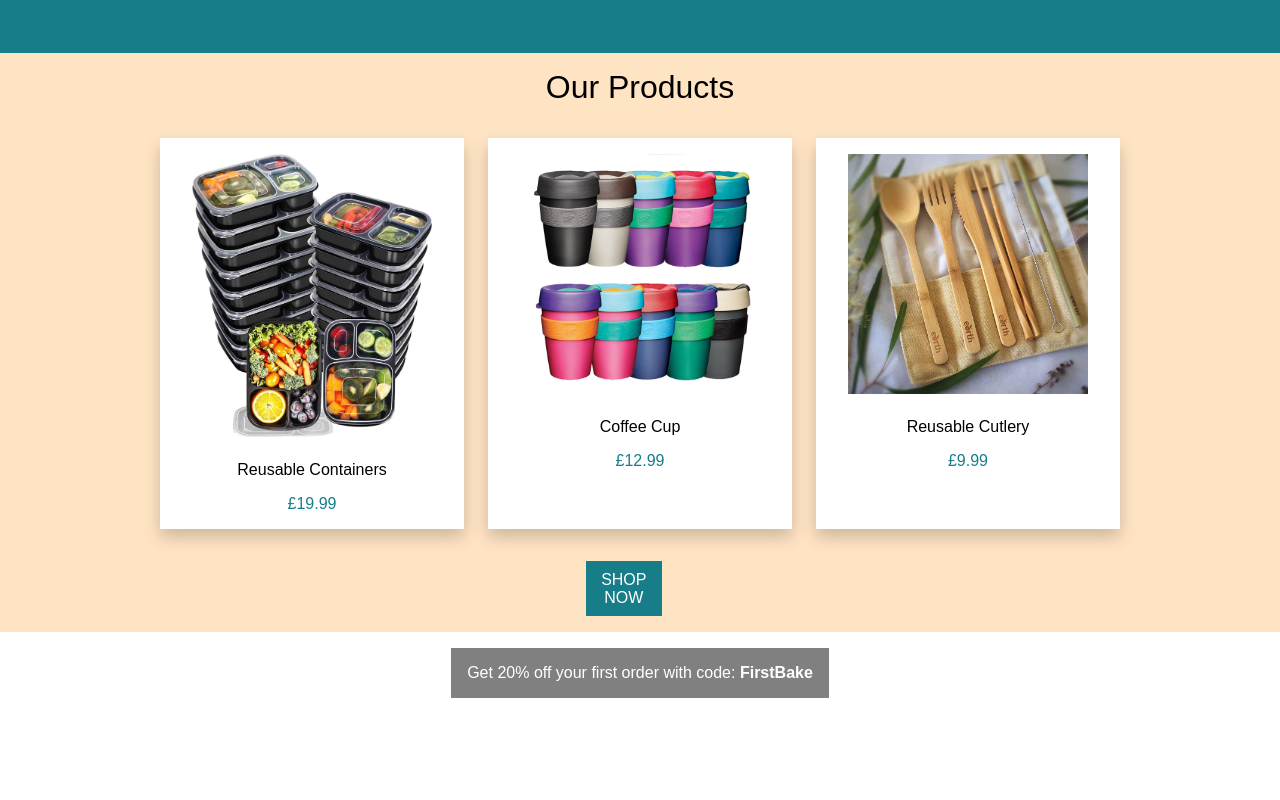
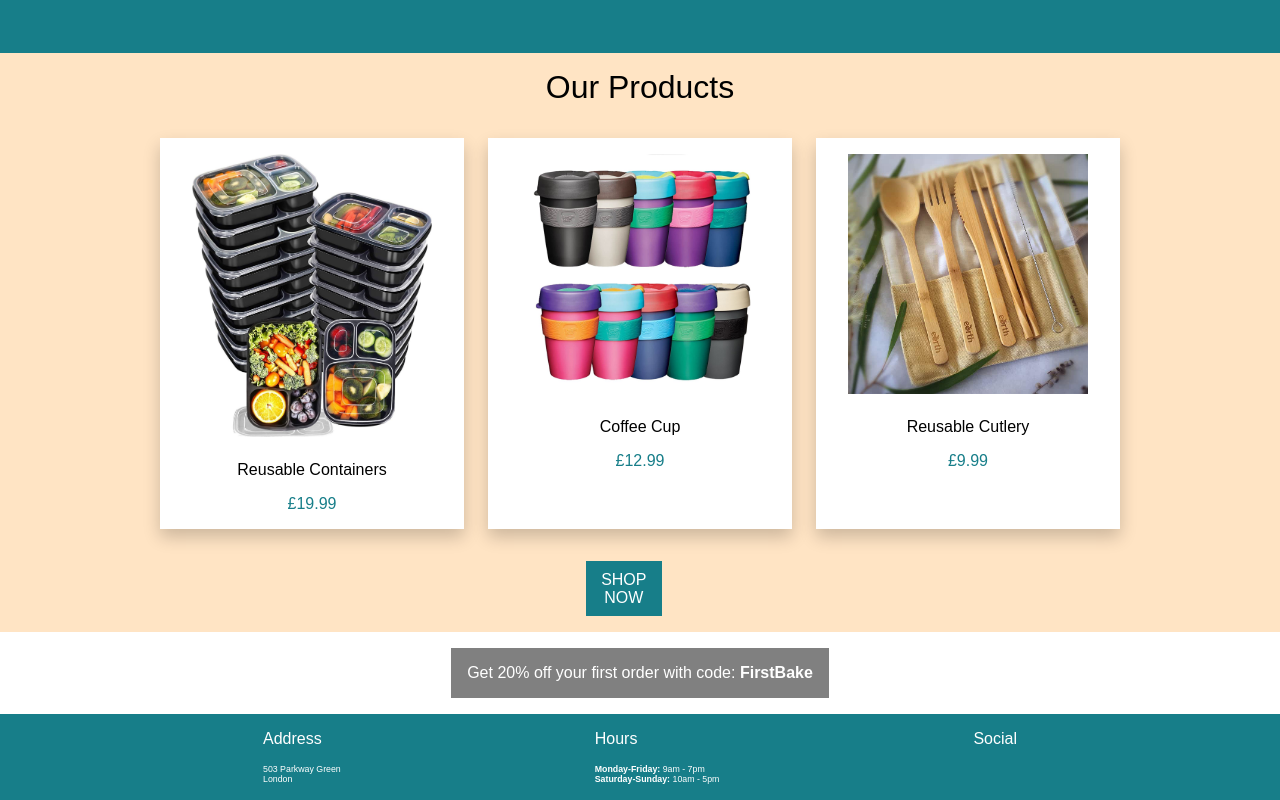
Before and after one commit to onsaocodes/bakery-shop, a React (Create React App) app: page / in a window 1280 px wide. Shown: the part 682-1482 px from the top of the page. Before the commit the page ends 1396 px from the top, so only its background shows below. Built offline with nearby package versions, Linux system fonts and the light colour scheme.

Commit message:
create and style footer

```diff
--- /dev/null
+++ b/src/components/Footer/Footer.js
@@ -0,0 +1,30 @@
+import "./Footer.scss";
+import { Link } from "react-router-dom";
+
+function Footer() {
+  return (
+    <div className="footer">
+      <div className="footer__address">
+        <div className="footer__address-title">address</div>
+        <div className="footer__address-text">503 Parkway Green</div>
+        <div className="footer__address-city">London</div>
+      </div>
+      <div className="footer__hours">
+        <div className="footer__hours-title">hours</div>
+        <div className="footer__hours-text">
+          <span className="footer__hours-day">Monday-Friday: </span> 9am - 7pm
+        </div>
+        <div className="footer__hours-text">
+          <span className="footer__hours-day">Saturday-Sunday: </span> 10am -
+          5pm
+        </div>
+      </div>
+      <div className="footer__social">
+        <div className="footer__social-title">social</div>
+        <div className="footer__social-icon"></div>
+      </div>
+    </div>
+  );
+}
+
+export default Footer;
--- /dev/null
+++ b/src/components/Footer/Footer.scss
@@ -0,0 +1,38 @@
+@use "../../styles/partials/mixins" as *;
+@use "../../styles/partials/variables" as *;
+
+.footer {
+  padding: 2rem 3rem;
+  background-color: $primary-color;
+  color: $primary-text;
+  display: flex;
+  justify-content: space-around;
+  gap: 3rem;
+
+  @include tablet {
+    padding: 1rem 5rem;
+  }
+
+  @include desktop {
+    padding: 1rem 10rem;
+  }
+
+  &__address,
+  &__hours,
+  &__social {
+    &-title {
+      text-transform: capitalize;
+      padding-bottom: 1rem;
+    }
+    &-text,
+    &-city {
+      font-size: 0.55rem;
+    }
+  }
+
+  &__hours {
+    &-day {
+      font-weight: 700;
+    }
+  }
+}
--- a/src/pages/LandingPage/LandingPage.js
+++ b/src/pages/LandingPage/LandingPage.js
@@ -1,6 +1,7 @@
 import Hero from "../../components/Hero/Hero";
 import Products from "../../components/Products/Products";
 import Discount from "../../components/Discount/Discount";
+import Footer from "../../components/Footer/Footer";
 
 function LandingPage() {
   return (
@@ -8,6 +9,7 @@ function LandingPage() {
       <Hero />
       <Products />
       <Discount />
+      <Footer />
     </>
   );
 }
```
